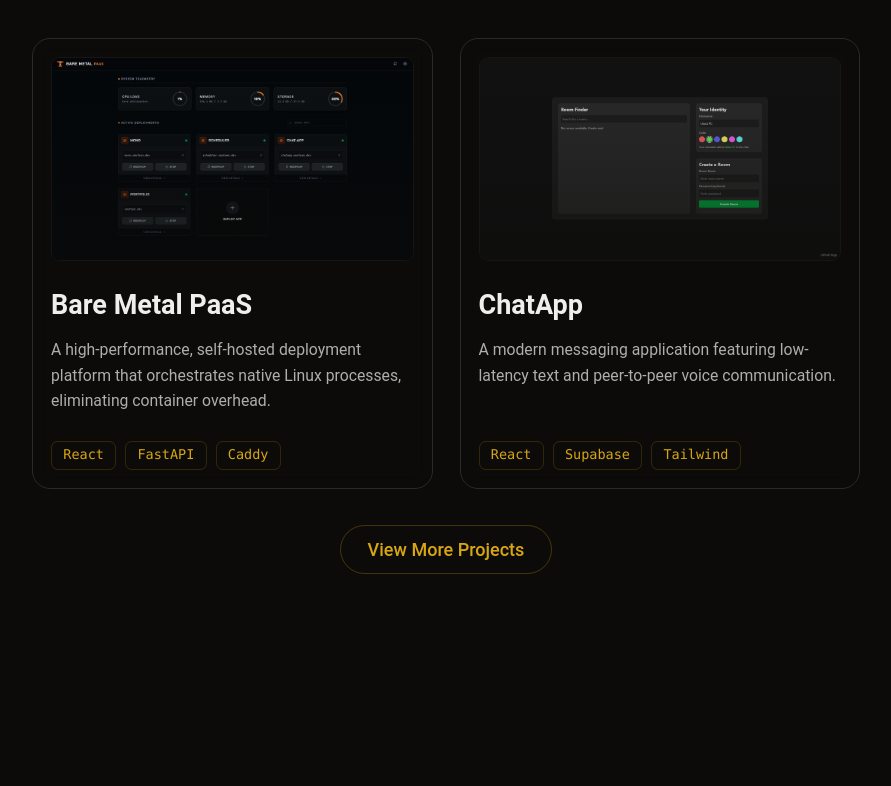
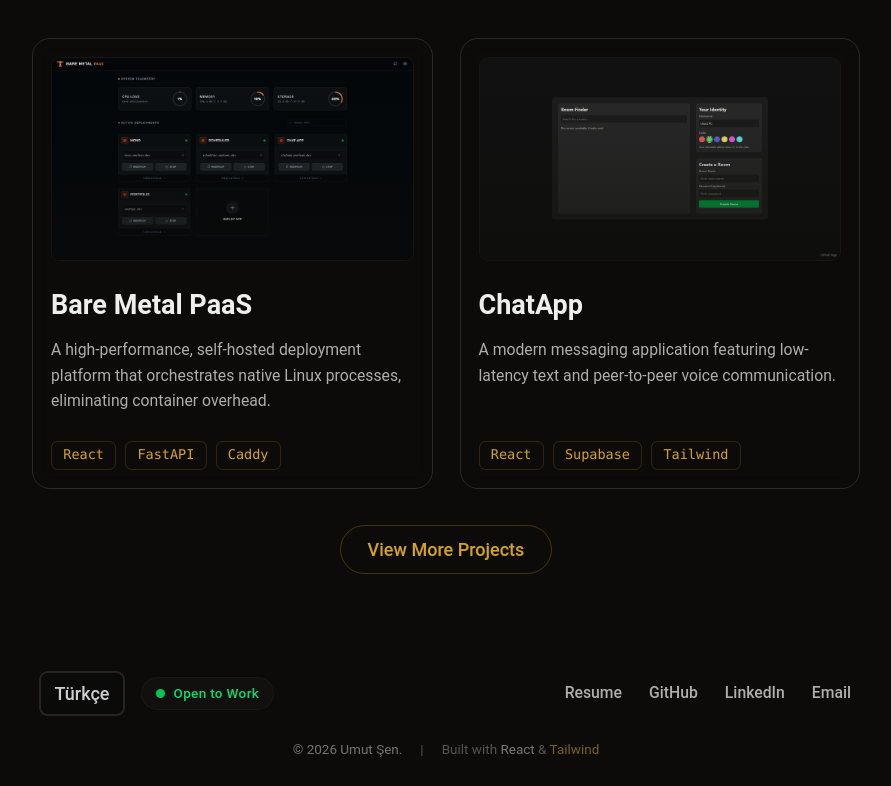
Before and after one commit to UmutSen2662/portfolio, a React (Vite) app: page / in a window 1280 px wide. Shown: the part 1889-2675 px from the top of the page, without its empty margins (194-1085 px from the left). Before the commit the page ends 2607 px from the top, so only its background shows below. Built offline with nearby package versions, Linux system fonts and the light colour scheme.

Commit message:
added a footer changed the back to top button to use the ghost variant and some other spacing related changes

```diff
--- a/src/App.tsx
+++ b/src/App.tsx
@@ -1,5 +1,6 @@
 import { Navbar } from "@/components/layout/Navbar";
 import { Hero } from "@/components/sections/Hero";
+import { Footer } from "@/components/layout/Footer";
 import { CanvasProvider } from "@/context/CanvasContext";
 import { InteractiveBackground } from "@/components/layout/InteractiveBackground";
 import { Education } from "@/components/sections/Education";
@@ -13,7 +14,7 @@
     return (
         <CanvasProvider>
             <InteractiveBackground />
-            <div className="max-w-3xl mx-auto transition-all duration-200 mb-24 sm:mb-12">
+            <div className="max-w-3xl mx-auto transition-all duration-200">
                 <Navbar />
 
                 <main className="flex flex-col mx-4 pb-20">
@@ -25,6 +26,7 @@
 
                     <Projects />
                 </main>
+                <Footer />
             </div>
             <BackToTop />
         </CanvasProvider>
--- a/src/components/layout/BackToTop.tsx
+++ b/src/components/layout/BackToTop.tsx
@@ -1,5 +1,5 @@
 import { useEffect, useState } from "react";
-import { FaArrowUp } from "react-icons/fa6";
+import { FaArrowUp } from "react-icons/fa";
 import { Button } from "../ui/Button";
 import { cn } from "@/lib/utils";
 
@@ -30,14 +30,14 @@
     return (
         <Button
             onClick={scrollToTop}
-            variant="default"
-            size="lg"
+            variant="ghost"
+            size="icon"
             className={cn(
-                "fixed bottom-8 right-8 z-40 text-2xl p-0 w-12 ease-in-out xl:right-auto xl:left-1/2 xl:ml-[26rem]",
+                "fixed bottom-8 right-8 z-50 w-12 h-12 rounded-full ease-in-out xl:right-auto xl:left-1/2 xl:ml-[26rem]",
                 isVisible ? "opacity-100 translate-y-0" : "opacity-0 translate-y-4 pointer-events-none",
             )}
         >
-            <FaArrowUp />
+            <FaArrowUp size={32} />
         </Button>
     );
 };
--- /dev/null
+++ b/src/components/layout/Footer.tsx
@@ -0,0 +1,76 @@
+import { useLanguage } from "@/context/LanguageContext";
+import { useData } from "@/hooks/useData";
+import { LanguageSwitcher } from "./LanguageSwitcher";
+
+export function Footer() {
+    const { t } = useLanguage();
+    const { hero } = useData();
+    const currentYear = new Date().getFullYear();
+
+    return (
+        <footer className="w-full relative z-40 py-2">
+            <div className="max-w-3xl mx-auto px-6 pb-24 sm:pb-4 flex flex-col gap-6">
+                {/* Top Row: Status, Language & Links */}
+                <div className="flex flex-col sm:flex-row justify-between items-center gap-4">
+                    <div className="flex items-center gap-4">
+                        <LanguageSwitcher />
+                        {/* Compact Status */}
+                        <div className="flex items-center gap-2 bg-ndark-800/50 px-3 py-1.5 rounded-full border border-ndark-700/50">
+                            <span className="relative flex h-2 w-2">
+                                <span className="animate-ping absolute inline-flex h-full w-full rounded-full bg-green-400 opacity-75"></span>
+                                <span className="relative inline-flex rounded-full h-2 w-2 bg-green-500"></span>
+                            </span>
+                            <span className="text-xs font-medium text-green-400 tracking-wide">
+                                {t("footer.openToWork")}
+                            </span>
+                        </div>
+                    </div>
+
+                    {/* Compact Socials */}
+                    <div className="flex items-center gap-6">
+                        <a
+                            href={hero.links.resume}
+                            target="_blank"
+                            rel="noopener noreferrer"
+                            className="text-sm text-nlight-300 hover:text-primary-400 transition-colors font-medium"
+                        >
+                            {t("hero.resume")}
+                        </a>
+                        <a
+                            href={hero.links.github}
+                            target="_blank"
+                            rel="noopener noreferrer"
+                            className="text-sm text-nlight-300 hover:text-nlight-100 transition-colors font-medium"
+                        >
+                            GitHub
+                        </a>
+                        <a
+                            href={hero.links.linkedin}
+                            target="_blank"
+                            rel="noopener noreferrer"
+                            className="text-sm text-nlight-300 hover:text-blue-400 transition-colors font-medium"
+                        >
+                            LinkedIn
+                        </a>
+                        <a
+                            href={hero.links.email}
+                            className="text-sm text-nlight-300 hover:text-primary-400 transition-colors font-medium"
+                        >
+                            Email
+                        </a>
+                    </div>
+                </div>
+
+                {/* Bottom Row: Copyright & Tech Centered */}
+                <div className="flex justify-center items-center gap-4 text-xs text-nlight-400 opacity-80">
+                    <p>© {currentYear} Umut Şen.</p>
+                    <p className="hidden sm:block opacity-70">|</p>
+                    <p className="opacity-70">
+                        {t("footer.builtWith")} <span className="text-nlight-200">React</span> &{" "}
+                        <span className="text-primary-400">Tailwind</span>
+                    </p>
+                </div>
+            </div>
+        </footer>
+    );
+}
--- a/src/components/layout/Navbar.tsx
+++ b/src/components/layout/Navbar.tsx
@@ -13,7 +13,7 @@
     return (
         <nav className="w-full relative z-50">
             {/* Main Navbar Content */}
-            <div className="flex justify-between items-center px-2 pt-4 pb-4">
+            <div className="flex justify-between items-center p-4">
                 <p className="text-2xl font-bold text-nlight-100 tracking-wide">Umut Şen</p>
 
                 <div className="flex items-center gap-8">
--- a/src/data/ui.ts
+++ b/src/data/ui.ts
@@ -10,6 +10,9 @@
         "projects.sourceCode": "Source Code",
         "projects.viewLive": "View Live",
         "hero.resume": "Resume",
+        "footer.openToWork": "Open to Work",
+        "footer.connect": "Connect with me",
+        "footer.builtWith": "Built with",
     },
     tr: {
         "nav.projects": "Projeler",
@@ -20,5 +23,8 @@
         "projects.sourceCode": "Kaynak Kodu",
         "projects.viewLive": "Canlı Site",
         "hero.resume": "CV",
+        "footer.openToWork": "Çalışmaya Açığım",
+        "footer.connect": "İletişime Geçin",
+        "footer.builtWith": "Teknolojiler:",
     },
 };
```
